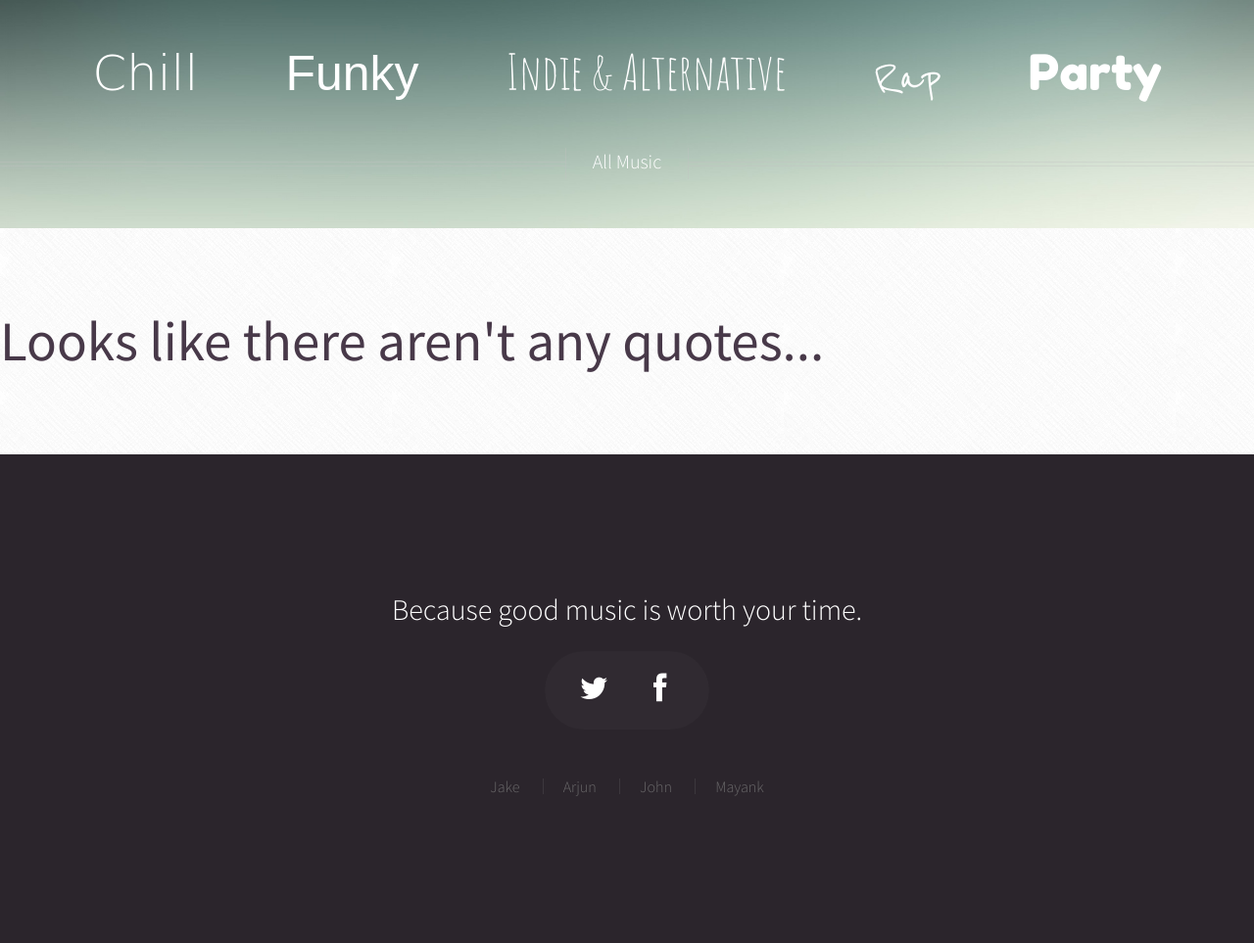
After one commit to jpugliesi/soundpilgrim, a Django app: page /quotes/ in a window 1280 px wide. The commit adds this page. Shown: the whole page at 98% size. Run offline with Django 3.2, Linux system fonts and the light colour scheme; data that the repository does not hold is empty; some web fonts are replaced.

Commit message:
Create quotes feed, with link from the homepage

```diff
--- /dev/null
+++ b/soundpilgrim/quotes/templates/quotes/base_quote.html
@@ -0,0 +1,31 @@
+{% extends "base.html" %}
+
+{% block title %}Quotes{% endblock title %}
+
+{% block body_classes %}no-sidebar quotes feedPage{% endblock body_classes %}
+
+{% block header_id %}feedHeader{% endblock header_id %}
+
+{% block body_content %}
+
+<div id="quotes" class="wrapper style2">
+	<article id="main" class="container special">
+
+{% if recent_quotes %}
+{% for quote in recent_quotes %}
+
+<div>
+    <h2><a>{{ quote.text }}</a></h2>
+    <span id="who">- {{ quote.quoter }}</span>
+</div>
+
+{% endfor %}
+{% else %}
+    <h2>Looks like there aren't any quotes...</h2>
+{% endif %}
+
+
+	</article>
+</div>
+
+{% endblock body_content %}
--- /dev/null
+++ b/soundpilgrim/quotes/urls.py
@@ -0,0 +1,7 @@
+from django.conf.urls import patterns, url
+
+from quotes import views
+
+urlpatterns = patterns('',
+    url(r'^$', views.quotes, name='quotes'),
+)
--- a/soundpilgrim/quotes/views.py
+++ b/soundpilgrim/quotes/views.py
@@ -1,3 +1,7 @@
 from django.shortcuts import render
+from quotes.models import Quote
 
-# Create your views here.
+def quotes(request):
+    recent_quotes = Quote.objects.all().order_by('created_on')[:20]
+    context = {'recent_quotes': recent_quotes}
+    return render(request, 'quotes/base_quote.html', context)
--- a/soundpilgrim/soundpilgrim/urls.py
+++ b/soundpilgrim/soundpilgrim/urls.py
@@ -10,5 +10,6 @@ urlpatterns = patterns('',
 
     url(r'^$', 'soundpilgrim.views.home', name='home'),
     url(r'^genre/', include('musicblog.urls', namespace="musicblog")),
+    url(r'^quotes/', include('quotes.urls', namespace="quotes")),
     url(r'^admin/', include(admin.site.urls)),
 )
--- a/soundpilgrim/static/css/style.css
+++ b/soundpilgrim/static/css/style.css
@@ -1787,6 +1787,16 @@
 	background-attachment: fixed;
 }
 
+.quotes #nav{
+	color: #fff;
+	position: relative;
+	background-image: url('../images/bluegrey.jpg');
+	background-size: cover;
+	background-position: center center;
+	background-attachment: fixed;
+
+}
+
 .feedPage #nav #genres > li{
 	margin: 0;
 
```
